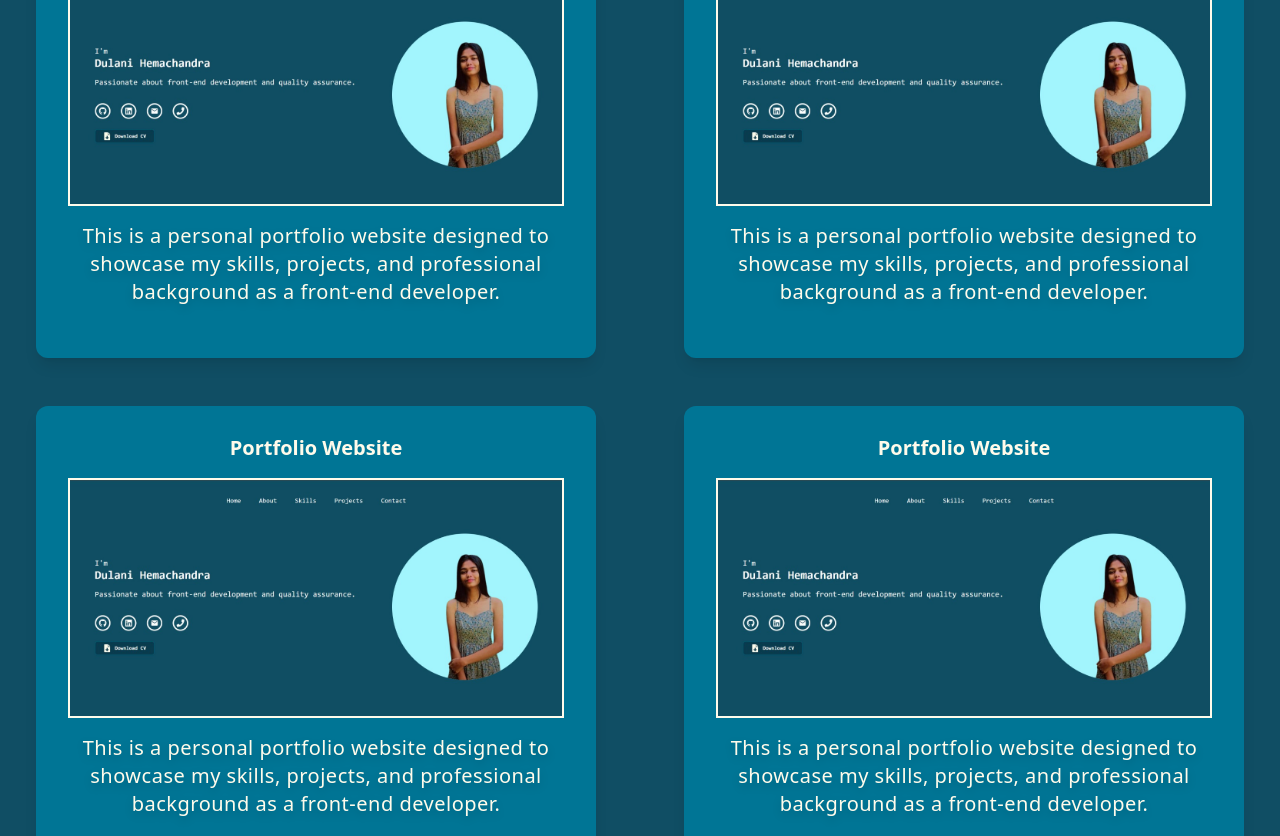
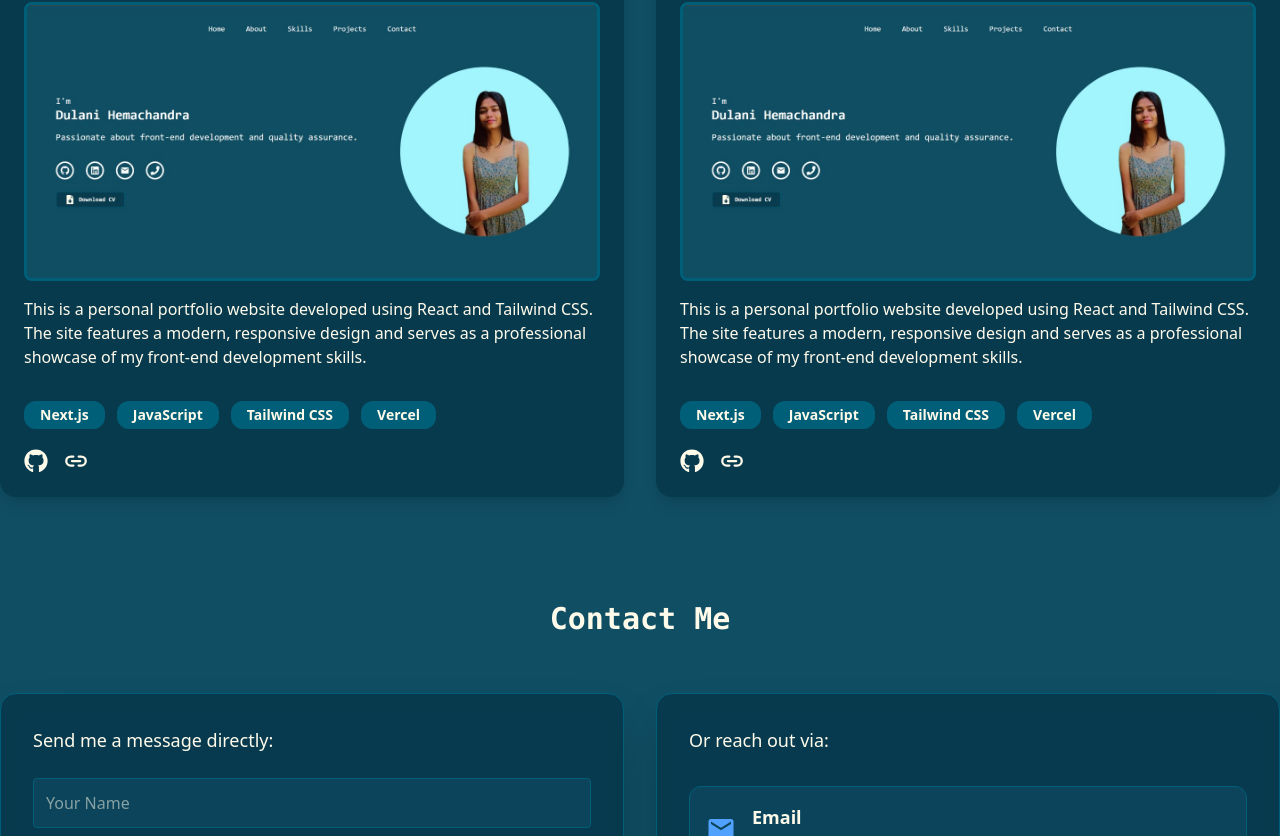
Before and after one commit to Lunad129/webportfolio, a React (Vite) app: page / in a window 1280 px wide. Shown: the part 2504-3340 px from the top of the page. Built offline with nearby package versions, Linux system fonts and the light colour scheme.

Commit message:
simplify projects component layout and enhance card design

```diff
--- a/src/components/projects.jsx
+++ b/src/components/projects.jsx
@@ -1,282 +1,62 @@
 import { FaGithub } from "react-icons/fa";
 import { IoLink } from "react-icons/io5";
-import { FaReact } from 'react-icons/fa';
-import { SiTailwindcss } from 'react-icons/si';
-
+import React from 'react';
 
 const projects = () => {
   return (
-    <section id="projects" className="bg-cyan-900 flex flex-col justify-center items-center min-h-[40vh]">
-      <h1 className="font-mono text-amber-50 text-3xl text-center mb-6 font-bold mt-15">Projects</h1>
-      <div className="grid grid-cols-1 md:grid-cols-2 gap-4 w-full max-w-7xl mt-5">
+    <section id="projects" className="bg-cyan-900 flex flex-col items-center min-h-[40vh] py-10">
+      <h1 className="font-mono text-amber-50 text-3xl text-center mb-8 font-bold mt-6">Projects</h1>
+      <div className="grid grid-cols-1 md:grid-cols-2 gap-8 w-full max-w-7xl mt-6">
         {/* Project 1 */}
-        <div className="flip-card w-full md:w-[35rem] h-[29rem] mx-auto ">
-          <div className="flip-card-inner w-full h-full">
-            {/*front side*/}
-            <div className="flip-card-front bg-cyan-700 rounded-xl shadow-lg p-8 flex flex-col items-center justify-center h-full">
-              <span className="font-sans text-xl text-amber-50 font-bold mb-4">Portfolio Website</span>
+        <div className="bg-cyan-950/70 rounded-2xl shadow-lg p-6 flex flex-col border-cyan-600 transition duration-300 transform hover:scale-105 hover:border-cyan-300">
+          <span className="text-amber-50 text-xl font-semibold mb-2 text-center mt-4">Portfolio Website</span>
+          <div className="mt-4">
+            <img
+                  src="portfoliopic.jpg"
+                  alt="Project Screenshot"
+                  className="rounded-lg mb-4 border-3 border-cyan-800"/>
+          </div>
 
-              <img
-                src="/portfoliopic.jpg"
-                alt="Portfolio Preview"
-                className="w-200 h-150 mb-4 object-cover border-2 border-amber-50"
-              />
-              <p className="text-amber-50 text-center mb-6 text-xl drop-shadow-lg tracking-wide">
-                This is a personal portfolio website designed to showcase my skills, projects, and professional background as a front-end developer.
-              </p>
+          <p className="text-amber-50 mb-4">This is a personal portfolio website developed using React and Tailwind CSS. The site features a modern, responsive design and serves as a professional showcase of my front-end development skills.</p>
 
+          <div className="flex flex-wrap gap-3 mt-4">
+            <span className="bg-cyan-800 text-amber-50 px-4 py-1 rounded-xl text-sm flex items-center font-semibold">Next.js</span>
+            <span className="bg-cyan-800 text-amber-50 px-4 py-1 rounded-xl text-sm flex items-center font-semibold">JavaScript</span>
+            <span className="bg-cyan-800 text-amber-50 px-4 py-1 rounded-xl text-sm flex items-center font-semibold">Tailwind CSS</span>
+            <span className="bg-cyan-800 text-amber-50 px-4 py-1 rounded-xl text-sm flex items-center font-semibold">Vercel</span>
+          </div>
 
-            </div>
-
-            {/*back side*/}
-            <div className="flip-card-back bg-cyan-700 rounded-xl shadow-lg p-8 flex flex-col items-center justify-center h-full">
-              <span className="font-sans text-xl text-amber-50 font-bold mb-4">More Info</span>
-              <p className="text-amber-50 text-center mb-6 text-xl drop-shadow-lg tracking-wide">
-                This is a personal portfolio website developed using React, Vite, and Tailwind CSS. The site features a modern, responsive design and serves as a professional showcase of my front-end development skills.
-              </p>
-
-              {/*tech stack*/}
-           <div className="flex gap-10 mb-6 w-full items-start mt-3">
-              <div className="bg-cyan-900 rounded-2xl shadow-lg p-2 flex flex-col w-40">
-                <span className="font-sans text-s text-amber-50 flex items-center gap-2">
-                    <FaReact className="mr-2" />React
-                </span>
-              </div>
-
-               <div className="bg-cyan-900 rounded-2xl shadow-lg p-2 flex flex-col w-40">
-                <span className="font-sans text-s text-amber-50 flex items-center gap-2">
-                       <SiTailwindcss className="mr-2" />Tailwind CSS
-                </span>
-              </div>
-            </div>
-
-
-              <div className="flex gap-10 mb-6 w-full items-start mt-3">
-                {/* GitHub Icon */}
-                <a href="https://github.com/Lunad129/webportfolio.git"
-                target="_blank"
-                rel="noopener noreferrer"
-                className="hover:text-cyan-900 text-amber-50 transition duration-300 transform hover:scale-110 rounded-full border-3 px-2 py-2" >
-                  <FaGithub/></a>
-
-
-                {/* Portfolio Link Icon */}
-                <a
-                  href="https://webportfolio-9z2c-dulani-hemachandras-projects.vercel.app/"
-                  target="_blank"
-                  rel="noopener noreferrer"
-                  className="hover:text-cyan-900 text-amber-50 transition duration-300 transform hover:scale-110 rounded-full border-3 px-2 py-2">
-                  <IoLink />
-                </a>
-              </div>
-
-            </div>
-
-
+          <div className="flex gap-4 mt-5">
+            <a href="https://github.com/Lunad129/webportfolio" target="_blank" className="text-amber-50 hover:text-cyan-300 rounded-2xl text-2xl target-blank"><FaGithub /></a>
+            <a href="https://webportfolio-9z2c-dulani-hemachandras-projects.vercel.app/" target="_blank" className="text-amber-50 hover:text-cyan-300 rounded-2xl text-2xl "><IoLink /></a>
           </div>
         </div>
 
+        {/* Project 2 */}
+        <div className="bg-cyan-950/70 rounded-2xl shadow-lg p-6 flex flex-col border-cyan-600 transition duration-300 transform hover:scale-105 hover:border-cyan-300">
+          <span className="text-amber-50 text-xl font-semibold mb-2 text-center mt-4">Portfolio Website</span>
+          <div className="mt-4">
+            <img
+                  src="portfoliopic.jpg"
+                  alt="Project Screenshot"
+                  className="rounded-lg mb-4 border-3 border-cyan-800"/>
+          </div>
 
-        {/* Project 2 */}
-           <div className="flip-card w-full md:w-[35rem] h-[29rem] mx-auto">
-          <div className="flip-card-inner w-full h-full">
-            {/*front side*/}
-            <div className="flip-card-front bg-cyan-700 rounded-xl shadow-lg p-8 flex flex-col items-center justify-center h-full">
-              <span className="font-sans text-xl text-amber-50 font-bold mb-4">Portfolio Website</span>
+          <p className="text-amber-50 mb-4">This is a personal portfolio website developed using React and Tailwind CSS. The site features a modern, responsive design and serves as a professional showcase of my front-end development skills.</p>
 
-              <img
-                src="/portfoliopic.jpg"
-                alt="Portfolio Preview"
-                className="w-200 h-150 mb-4 object-cover border-2 border-amber-50"
-              />
-              <p className="text-amber-50 text-center mb-6 text-xl drop-shadow-lg tracking-wide">
-                This is a personal portfolio website designed to showcase my skills, projects, and professional background as a front-end developer.
-              </p>
+          <div className="flex flex-wrap gap-3 mt-4">
+            <span className="bg-cyan-800 text-amber-50 px-4 py-1 rounded-xl text-sm flex items-center font-semibold">Next.js</span>
+            <span className="bg-cyan-800 text-amber-50 px-4 py-1 rounded-xl text-sm flex items-center font-semibold">JavaScript</span>
+            <span className="bg-cyan-800 text-amber-50 px-4 py-1 rounded-xl text-sm flex items-center font-semibold">Tailwind CSS</span>
+            <span className="bg-cyan-800 text-amber-50 px-4 py-1 rounded-xl text-sm flex items-center font-semibold">Vercel</span>
+          </div>
 
-
-            </div>
-
-            {/*back side*/}
-            <div className="flip-card-back bg-cyan-700 rounded-xl shadow-lg p-8 flex flex-col items-center justify-center h-full">
-              <span className="font-sans text-xl text-amber-50 font-bold mb-4">More Info</span>
-              <p className="text-amber-50 text-center mb-6 text-xl drop-shadow-lg tracking-wide">
-                This is a personal portfolio website developed using React, Vite, and Tailwind CSS. The site features a modern, responsive design and serves as a professional showcase of my front-end development skills.
-              </p>
-
-              {/*tech stack*/}
-           <div className="flex gap-10 mb-6 w-full items-start mt-3">
-              <div className="bg-cyan-900 rounded-2xl shadow-lg p-2 flex flex-col w-40">
-                <span className="font-sans text-s text-amber-50 flex items-center gap-2">
-                    <FaReact className="mr-2" />React
-                </span>
-              </div>
-
-               <div className="bg-cyan-900 rounded-2xl shadow-lg p-2 flex flex-col w-40">
-                <span className="font-sans text-s text-amber-50 flex items-center gap-2">
-                       <SiTailwindcss className="mr-2" />Tailwind CSS
-                </span>
-              </div>
-            </div>
-
-
-              <div className="flex gap-10 mb-6 w-full items-start mt-3">
-                {/* GitHub Icon */}
-                <a href="https://github.com/Lunad129/webportfolio.git"
-                target="_blank"
-                rel="noopener noreferrer"
-                className="hover:text-cyan-900 text-amber-50 transition duration-300 transform hover:scale-110 rounded-full border-3 px-2 py-2" >
-                  <FaGithub/></a>
-
-
-                {/* Portfolio Link Icon */}
-                <a
-                  href="https://webportfolio-9z2c-dulani-hemachandras-projects.vercel.app/"
-                  target="_blank"
-                  rel="noopener noreferrer"
-                  className="hover:text-cyan-900 text-amber-50 transition duration-300 transform hover:scale-110 rounded-full border-3 px-2 py-2">
-                  <IoLink />
-                </a>
-              </div>
-
-            </div>
-
-
+          <div className="flex gap-4 mt-5">
+            <a href="#" target="_blank" className="text-amber-50 hover:text-cyan-300 rounded-2xl text-2xl "><FaGithub /></a>
+            <a href="#" target="_blank" className="text-amber-50 hover:text-cyan-300 rounded-2xl text-2xl "><IoLink /></a>
           </div>
         </div>
 
-        {/*project 3*/}
-            <div className="flip-card w-full md:w-[35rem] h-[29rem] mx-auto mt-8">
-          <div className="flip-card-inner w-full h-full">
-            {/*front side*/}
-            <div className="flip-card-front bg-cyan-700 rounded-xl shadow-lg p-8 flex flex-col items-center justify-center h-full">
-              <span className="font-sans text-xl text-amber-50 font-bold mb-4">Portfolio Website</span>
-
-              <img
-                src="/portfoliopic.jpg"
-                alt="Portfolio Preview"
-                className="w-200 h-150 mb-4 object-cover border-2 border-amber-50"
-              />
-              <p className="text-amber-50 text-center mb-6 text-xl drop-shadow-lg tracking-wide">
-                This is a personal portfolio website designed to showcase my skills, projects, and professional background as a front-end developer.
-              </p>
-
-
-            </div>
-
-            {/*back side*/}
-            <div className="flip-card-back bg-cyan-700 rounded-xl shadow-lg p-8 flex flex-col items-center justify-center h-full">
-              <span className="font-sans text-xl text-amber-50 font-bold mb-4">More Info</span>
-              <p className="text-amber-50 text-center mb-6 text-xl drop-shadow-lg tracking-wide">
-                This is a personal portfolio website developed using React, Vite, and Tailwind CSS. The site features a modern, responsive design and serves as a professional showcase of my front-end development skills.
-              </p>
-
-              {/*tech stack*/}
-           <div className="flex gap-10 mb-6 w-full items-start mt-3">
-              <div className="bg-cyan-900 rounded-2xl shadow-lg p-2 flex flex-col w-40">
-                <span className="font-sans text-s text-amber-50 flex items-center gap-2">
-                    <FaReact className="mr-2" />React
-                </span>
-              </div>
-
-               <div className="bg-cyan-900 rounded-2xl shadow-lg p-2 flex flex-col w-40">
-                <span className="font-sans text-s text-amber-50 flex items-center gap-2">
-                       <SiTailwindcss className="mr-2" />Tailwind CSS
-                </span>
-              </div>
-            </div>
-
-
-              <div className="flex gap-10 mb-6 w-full items-start mt-3">
-                {/* GitHub Icon */}
-                <a href="https://github.com/Lunad129/webportfolio.git"
-                target="_blank"
-                rel="noopener noreferrer"
-                className="hover:text-cyan-900 text-amber-50 transition duration-300 transform hover:scale-110 rounded-full border-3 px-2 py-2" >
-                  <FaGithub/></a>
-
-
-                {/* Portfolio Link Icon */}
-                <a
-                  href="https://webportfolio-9z2c-dulani-hemachandras-projects.vercel.app/"
-                  target="_blank"
-                  rel="noopener noreferrer"
-                  className="hover:text-cyan-900 text-amber-50 transition duration-300 transform hover:scale-110 rounded-full border-3 px-2 py-2">
-                  <IoLink />
-                </a>
-              </div>
-
-            </div>
-
-
-          </div>
-        </div>
-
-       {/*project 4*/}
-           <div className="flip-card w-full md:w-[35rem] h-[29rem] mx-auto mt-8">
-          <div className="flip-card-inner w-full h-full">
-            {/*front side*/}
-            <div className="flip-card-front bg-cyan-700 rounded-xl shadow-lg p-8 flex flex-col items-center justify-center h-full">
-              <span className="font-sans text-xl text-amber-50 font-bold mb-4">Portfolio Website</span>
-
-              <img
-                src="/portfoliopic.jpg"
-                alt="Portfolio Preview"
-                className="w-200 h-150 mb-4 object-cover border-2 border-amber-50"
-              />
-              <p className="text-amber-50 text-center mb-6 text-xl drop-shadow-lg tracking-wide">
-                This is a personal portfolio website designed to showcase my skills, projects, and professional background as a front-end developer.
-              </p>
-
-
-            </div>
-
-            {/*back side*/}
-            <div className="flip-card-back bg-cyan-700 rounded-xl shadow-lg p-8 flex flex-col items-center justify-center h-full">
-              <span className="font-sans text-xl text-amber-50 font-bold mb-4">More Info</span>
-              <p className="text-amber-50 text-center mb-6 text-xl drop-shadow-lg tracking-wide">
-                This is a personal portfolio website developed using React, Vite, and Tailwind CSS. The site features a modern, responsive design and serves as a professional showcase of my front-end development skills.
-              </p>
-
-              {/*tech stack*/}
-           <div className="flex gap-10 mb-6 w-full items-start mt-3">
-              <div className="bg-cyan-900 rounded-2xl shadow-lg p-2 flex flex-col w-40">
-                <span className="font-sans text-s text-amber-50 flex items-center gap-2">
-                    <FaReact className="mr-2" />React
-                </span>
-              </div>
-
-               <div className="bg-cyan-900 rounded-2xl shadow-lg p-2 flex flex-col w-40">
-                <span className="font-sans text-s text-amber-50 flex items-center gap-2">
-                       <SiTailwindcss className="mr-2" />Tailwind CSS
-                </span>
-              </div>
-            </div>
-
-
-              <div className="flex gap-10 mb-6 w-full items-start mt-3">
-                {/* GitHub Icon */}
-                <a href="https://github.com/Lunad129/webportfolio.git"
-                target="_blank"
-                rel="noopener noreferrer"
-                className="hover:text-cyan-900 text-amber-50 transition duration-300 transform hover:scale-110 rounded-full border-3 px-2 py-2" >
-                  <FaGithub/></a>
-
-
-                {/* Portfolio Link Icon */}
-                <a
-                  href="https://webportfolio-9z2c-dulani-hemachandras-projects.vercel.app/"
-                  target="_blank"
-                  rel="noopener noreferrer"
-                  className="hover:text-cyan-900 text-amber-50 transition duration-300 transform hover:scale-110 rounded-full border-3 px-2 py-2">
-                  <IoLink />
-                </a>
-              </div>
-
-            </div>
-
-
-          </div>
-        </div>
 
       </div>
     </section>
```
